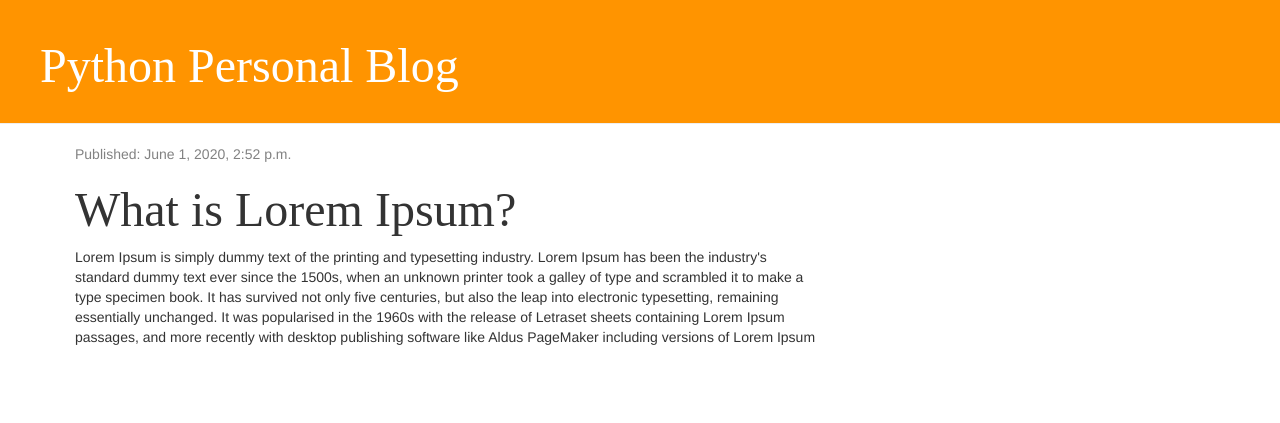
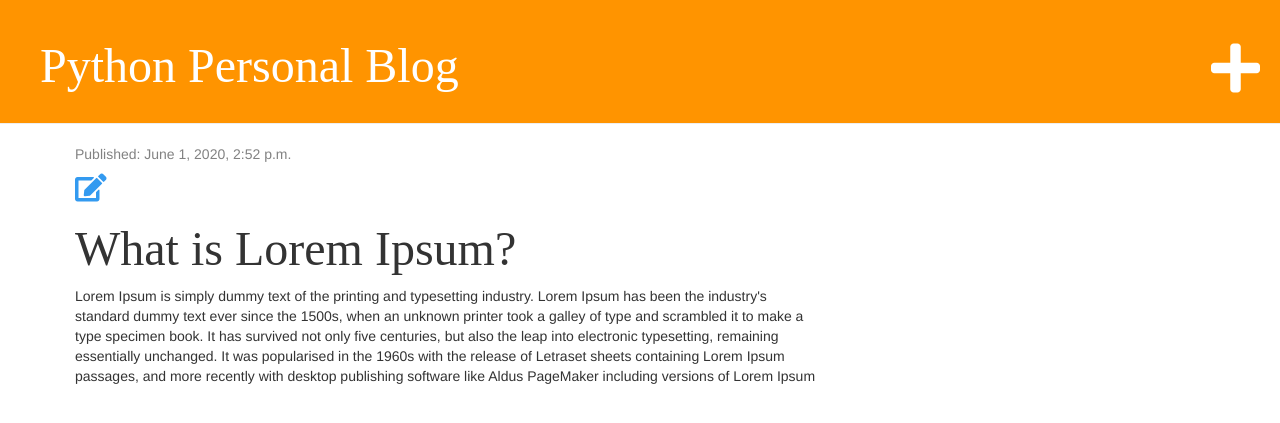
Before and after one commit to sebauru87/blog_site, a Django app: page /post/1/ in a window 1280 px wide. Shown: the top 423 px of the page. Run offline with Django 3.2, Linux system fonts and the light colour scheme; data comes from the database, SQL or seed files in the repository; both versions use the stored data as it was after the commit; some libraries are stand-ins or nearby versions; some web fonts are replaced.

Commit message:
add icon for create post and edit post. Add path to edit post and def post edit

```diff
--- a/blog/static/css/blog.css
+++ b/blog/static/css/blog.css
@@ -32,3 +32,8 @@ h1, h2, h3, h4 {
 .post-form-blog .btn-primary {
     float: right;
 }
+.fa-plus {
+    float: right;
+    color: white;
+    margin-top: 20px;
+}
--- a/blog/templates/blog/base.html
+++ b/blog/templates/blog/base.html
@@ -13,13 +13,17 @@
     <link href="https//fonts.googleapis.com/css?Tangerine:bold,bolditalic|Inconsolata:italic|Droid+Sans"
         rel="stylesheet" type="text/css" />
     <link href="https://fonts.googleapis.com/css?family=Source+Code+Pro" rel="stylesheet" />
+    <link rel="stylesheet" href="https://use.fontawesome.com/releases/v5.13.0/css/all.css" integrity="sha384-Bfad6CLCknfcloXFOyFnlgtENryhrpZCe29RTifKEixXQZ38WheV+i/6YWSzkz3V" crossorigin="anonymous">
     <link rel="stylesheet" type="text/css" href="{% static 'css/blog.css' %}">
     <title>My Blog</title>
 </head>
 
 <body>
     <div class="page-header">
-        <h1><a href="{% url 'post_list' %}">Python Personal Blog</a></h1>
+
+
+          <a href="{% url 'post_new' %}"><i class="fas fa-plus fa-4x"></i></>
+            <h1><a href="{% url 'post_list' %}">Python Personal Blog</a></h1>
     </div>
     <div class="content container">
         <div class="row">
--- a/blog/templates/blog/post_detail.html
+++ b/blog/templates/blog/post_detail.html
@@ -2,11 +2,14 @@
 
 {% block content %}
 <div class="post">
+
   {% if post.published_date %}
   <div class="date">
     <p>Published: {{post.published_date}}</p>
+
   </div>
   {% endif %}
+  <a href="{% url 'post_edit' pk=post.pk %}"><i class="fas fa-edit fa-2x" style="color: #339af0;"></i></a>
   <div>
     <h1>{{post.title}}</h1>
     <p>{{post.text}}</p>
--- a/blog/urls.py
+++ b/blog/urls.py
@@ -5,4 +5,5 @@ urlpatterns = [
     path('', views.post_list, name='post_list'),
     path('post/<int:pk>/', views.post_detail, name='post_detail'),
     path('post/new/', views.post_new, name='post_new'),
+    path('post/<int:pk>/edit/', views.post_edit, name='post_edit'),
 ]
--- a/blog/views.py
+++ b/blog/views.py
@@ -25,3 +25,18 @@ def post_new(request):
     else:
         form = PostForm()
     return render(request, 'blog/post_edit.html', {'form': form})
+
+def post_edit(request, pk):
+    post = get_object_or_404(Post, pk=pk)
+    if request.method == 'POST':
+        #updating an existing form
+        form = PostForm(request.POST, instance=post)
+        if form.is_valid():
+            post = form.save(commit=False)
+            post.author = request.user
+            post.published_date = timezone.now()
+            post.save()
+            return redirect('post_detail', pk=post.pk)
+    else:
+        form = PostForm(instance=post)
+    return render(request, 'blog/post_edit.html', {'form': form})
```
Also changed, not shown: db.sqlite3.
